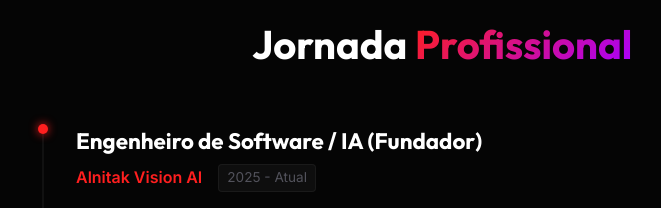
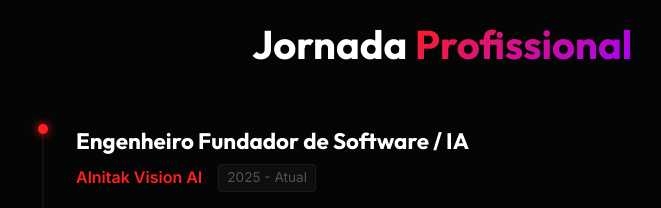
Before and after one commit to Fabimhso/FabianoFullStack.dev-Website, a React (Vite) app: page / in a window 1280 px wide. Shown: the part 3420-3628 px from the top of the page, without its empty margins (198-859 px from the left). Built offline with nearby package versions, Linux system fonts and the light colour scheme.

Commit message:
Readme.md adicionado

```diff
--- a/src/components/Experience.jsx
+++ b/src/components/Experience.jsx
@@ -2,7 +2,7 @@ import React from 'react';
 import { motion } from 'framer-motion';
 
 const experiences = [
-    { role: "Engenheiro de Software / IA (Fundador)", company: "Alnitak Vision AI", period: "2025 - Atual", desc: "Liderando inovação em IA." },
+    { role: "Engenheiro Fundador de Software / IA", company: "Alnitak Vision AI", period: "2025 - Atual", desc: "Liderando inovação em IA." },
     { role: "Engenheiro de Software / IA (Contrato)", company: "Escritório Jurídico Eduardo Mesquita", period: "2025 - 2025", desc: "Soluções de IA para Legal Tech." },
     { role: "Engenheiro de Software Estagiário", company: "FullStore", period: "2025 - Atual", desc: "Desenvolvimento Full-Stack." },
     { role: "Engenheiro Full-Stack (Freelancer)", company: "FabianoFullStack.dev", period: "2023 - 2024", desc: "Entrega de soluções de software personalizadas." },
```
Also changed, not shown: 1 other file (tests, documents, lock files or other folders).
